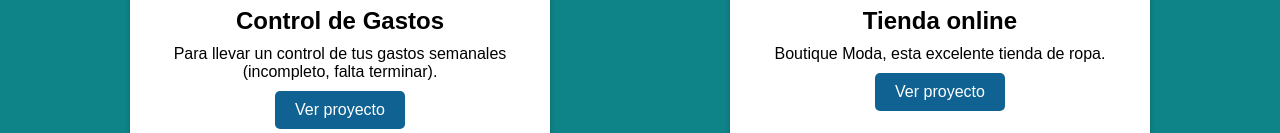
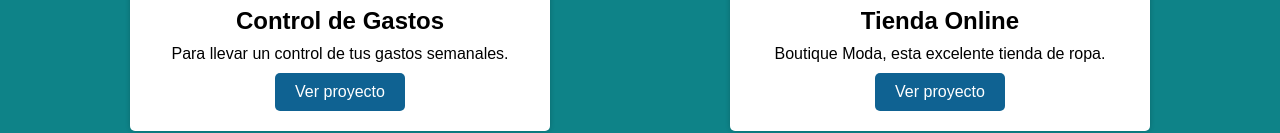
Before and after one commit to Vyktor23/Home, a plain HTML site: page index.html in a window 1280 px wide. Shown: the part 1040-1173 px from the top of the page. Drawn offline with Linux system fonts and the light colour scheme.

Commit message:
Update index.html

```diff
--- a/index.html
+++ b/index.html
@@ -68,13 +68,13 @@
       <section class="proyecto">
   <a href="https://vyktor23.github.io/Gastos/"><img src="https://th.bing.com/th/id/OIP.dZ74i5Gch9Ie_dESTNi7YQHaHa?pid=ImgDet&rs=1" class="img"></a>
   <h2>Control de Gastos</h2>
-  <p>Para llevar un control de tus gastos semanales (incompleto, falta terminar).</p>
+  <p>Para llevar un control de tus gastos semanales.</p>
   <a href="https://vyktor23.github.io/Gastos/">Ver proyecto</a>
 </section>
 
       <section class="proyecto">
       <a href="https://vyktor23.github.io/Carrito/"><img src="https://th.bing.com/th/id/R.5a0973e371e9cdfc464c9bc83e2a6ba6?rik=X24B082ZMrd33Q&pid=ImgRaw&r=0" class="img"></a>
-      <h2>Tienda online</h2>
+      <h2>Tienda Online</h2>
       <p>Boutique Moda, esta excelente tienda de ropa.</p>
       <a href="https://vyktor23.github.io/Carrito/">Ver proyecto</a>
     </section>
```
